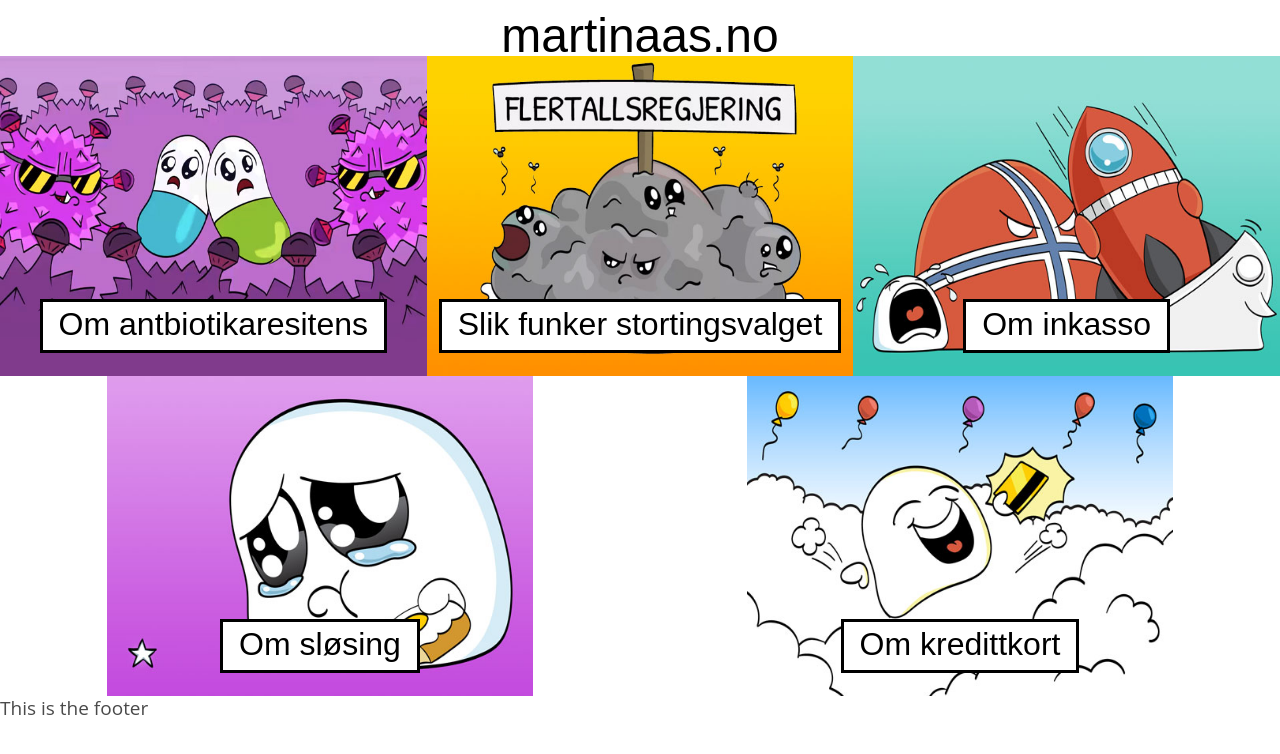
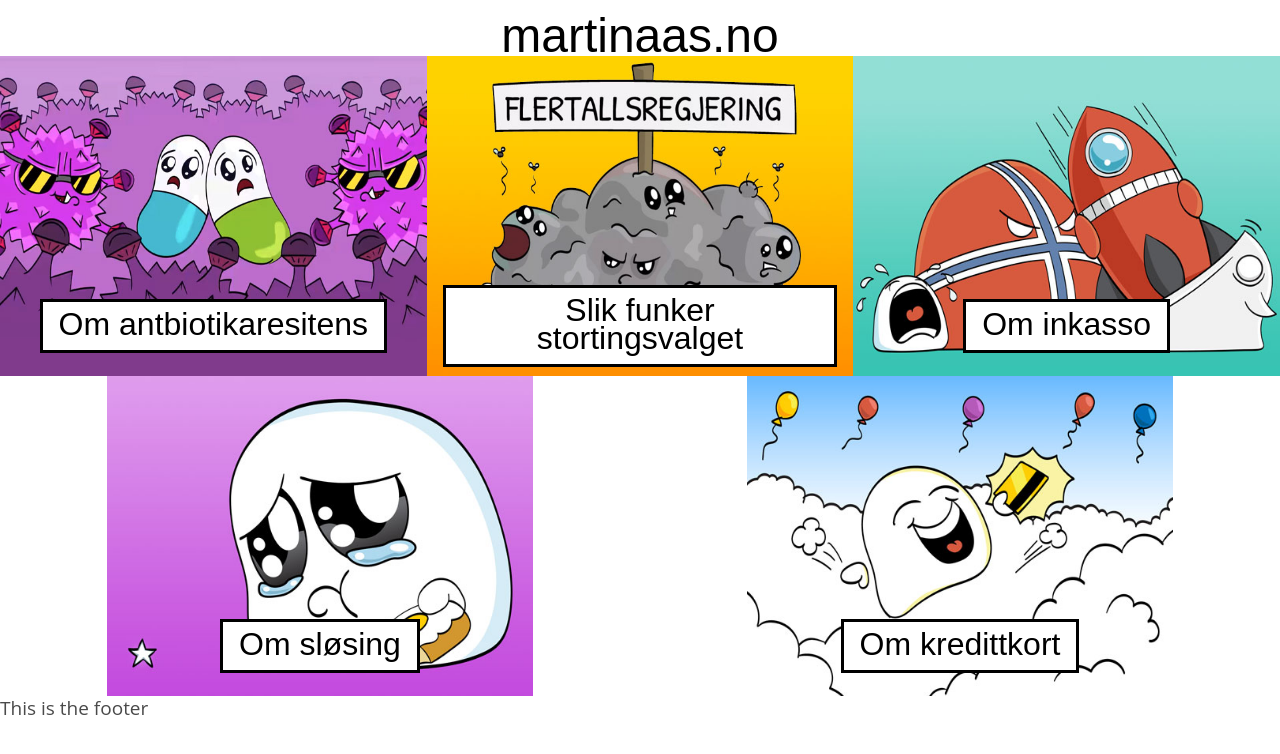
Before and after one commit to aasome/aasome.github.io, a Jekyll site: the page built from index.html, in a window 1280 px wide. Shown: the top 754 px of the page. Built offline with Jekyll 4.4.1, drawn with Linux system fonts in a browser that asks for light colours; some web fonts are replaced.

Commit message:
Added favicon and minor tweaks

```diff
--- a/_includes/head.html
+++ b/_includes/head.html
@@ -2,6 +2,7 @@
     <meta charset="UTF-8">
     <link rel="stylesheet" href="/css/styles.css">
     <link href="https://fonts.googleapis.com/css?family=Patrick+Hand+SC" rel="stylesheet">
+    <link href="/assets/favicon.ico" rel="icon" type="image/x-icon" />
     <meta content="width=device-width, initial-scale=1" name="viewport" />
     <title>
         {% if page.title %} {{ page.title }}
--- a/css/_sass/partials/_base.scss
+++ b/css/_sass/partials/_base.scss
@@ -47,6 +47,7 @@
         padding: 0.5rem 1rem 0.75rem;
         display: inline-block;
         border: 3px solid #000;
+        margin: 1rem;
 
     }
 
--- a/css/_sass/partials/_typography.scss
+++ b/css/_sass/partials/_typography.scss
@@ -8,6 +8,7 @@
 h1{
   font-size: 3rem;
   line-height: 2.5rem;
+  padding: 0 1rem;
   margin: 1rem 0 0 0;
   text-align: center;
   display: block;
```
Also changed, not shown: assets/favicon.ico (added), 8 other files.
